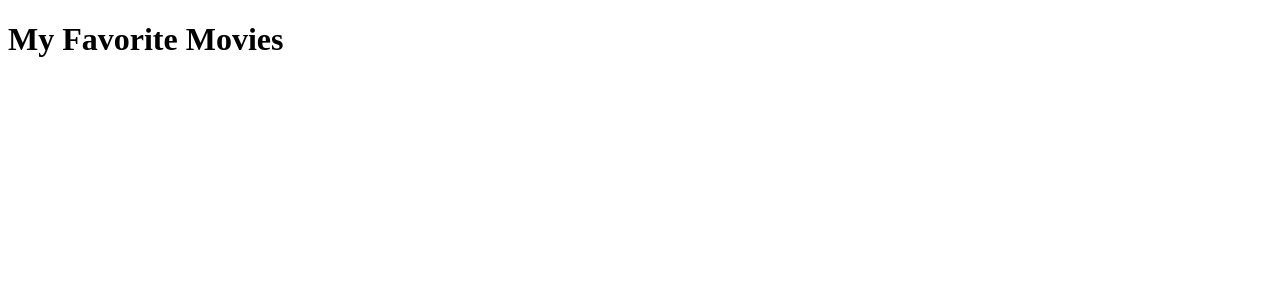
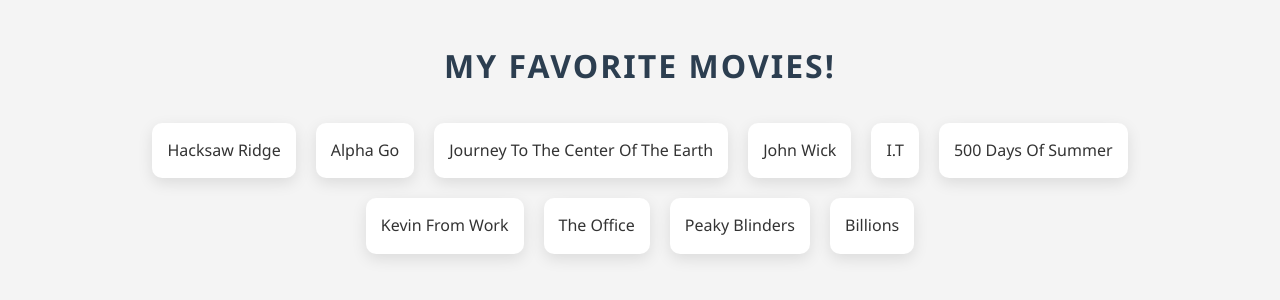
Before and after one commit to B1ckb0x/Favorite-Movies-App, a Django app: page / in a window 1280 px wide. Shown: the top 300 px of the page. Run offline with Django 5.2, Linux system fonts and the light colour scheme.

Commit message:
feat: Add movies list to webpage

```diff
--- a/config/urls.py
+++ b/config/urls.py
@@ -17,11 +17,12 @@
 from django.contrib import admin
 from django.urls import path
 
-from movies.views import index
+from movies.views import index, about
 
 urlpatterns = [
     path('admin/', admin.site.urls),
 
     #From movies view
     path('', index), # Index / Home page
+    path('about/', about)
 ]
--- a/movies/templates/movies/index.html
+++ b/movies/templates/movies/index.html
@@ -4,8 +4,63 @@
     <meta charset="UTF-8">
     <meta name="viewport" content="width=device-width, initial-scale=1.0">
     <title>Home</title>
+    <style>
+        body {
+            font-family: 'Segoe UI', Tahoma, Geneva, Verdana, sans-serif;
+            margin: 0;
+            padding: 0;
+            background-color: #f4f4f4;
+            color: #333;
+            line-height: 1.6;
+        }
+        h1 {
+            text-align: center;
+            margin-top: 40px;
+            font-weight: 700;
+            text-transform: uppercase;
+            letter-spacing: 2px;
+            color: #2c3e50;
+        }
+        ul {
+            list-style-type: none;
+            padding: 0;
+            margin: 20px auto;
+            width: 80%;
+            display: flex;
+            flex-wrap: wrap;
+            justify-content: center;
+        }
+        li {
+            background-color: #fff;
+            padding: 15px;
+            margin: 10px;
+            border-radius: 10px;
+            box-shadow: 0 5px 15px rgba(0, 0, 0, 0.1);
+            transition: all 0.3s ease-in-out;
+            cursor: pointer;
+        }
+        li:hover {
+            transform: translateY(-5px);
+            box-shadow: 0 8px 20px rgba(0, 0, 0, 0.2);
+        }
+        p {
+            text-align: center;
+            font-style: italic;
+            color: #555;
+            margin-top: 40px;
+        }
+    </style>
 </head>
 <body>
-    <h1>My Favorite Movies</h1>
+    <h1>My Favorite Movies!</h1>
+    {% if movies_list %}
+        <ul>
+            {% for item in movies_list %}
+                <li>{{ item | title }}</li>
+            {% endfor %}
+        </ul>
+    {% else %}
+        <p>No favorite movies found</p>
+    {% endif %}
 </body>
 </html>
--- a/movies/views.py
+++ b/movies/views.py
@@ -2,4 +2,14 @@
 
 # Create your views here.
 def index(request):
-    return render(request, 'movies/index.html')
+    context = {
+        'movies_list': ['Hacksaw Ridge', 'Alpha Go',
+                        'Journey to the center of the earth', 'John wick',
+                        'I.T', '500 days of summer', 'kevin from work',
+                        'The office', 'Peaky blinders', 'billions'
+                        ]
+    }
+    return render(request, 'movies/index.html', context)
+
+def about(request):
+    return render(request, 'movies/about.html')
```
Also changed, not shown: movies/templates/movies/about.html (added, +13 -0 lines).
